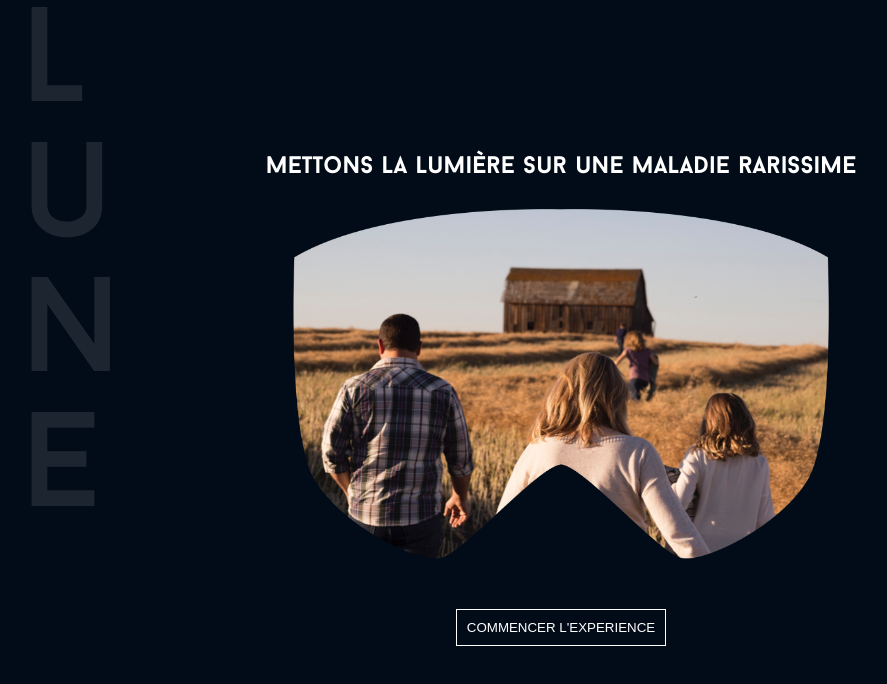
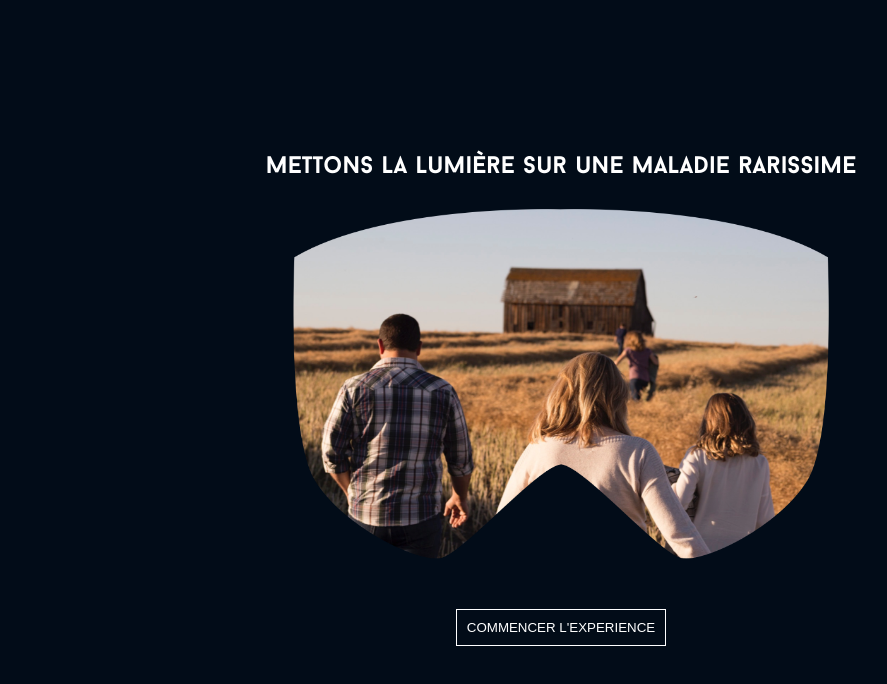
Before and after one commit to LionelPaulus/Doc-enfants-de-la-lune, a website: page app/home.html in a window 1280 px wide. Shown: the whole page, without its empty margins (79-966 px from the left). Drawn offline with nearby package versions, Linux system fonts and the light colour scheme; files that its build step writes are made by us from their sources; files whose address does not match are found by name.

Commit message:
Home stucture ok

```diff
--- a/app/home.html
+++ b/app/home.html
@@ -10,12 +10,6 @@
     <div class="home">
       <div class="home__grid">
         <div class="home__content">
-          <div class="home__chapter">
-            <p class="home__chapter__txt">l</p>
-            <p class="home__chapter__txt">u</p>
-            <p class="home__chapter__txt">n</p>
-            <p class="home__chapter__txt">e</p>
-          </div>
           <div class="home__title">
             <h1 class="home__txt">mettons la lumière sur une maladie rarissime</h1>
           </div>
--- a/app/src/sass/partials/_home.scss
+++ b/app/src/sass/partials/_home.scss
@@ -11,16 +11,6 @@
   justify-content: center;
   margin: auto;
   width: 60%;
-}
-
-.home__chapter {
-  color: $white;
-  font-family: $title-font-family;
-  font-size: 8.4em;
-  left:100px;
-  opacity: .1;
-  position: absolute;
-  top: 0;
 }
 
 .home__title {
```
